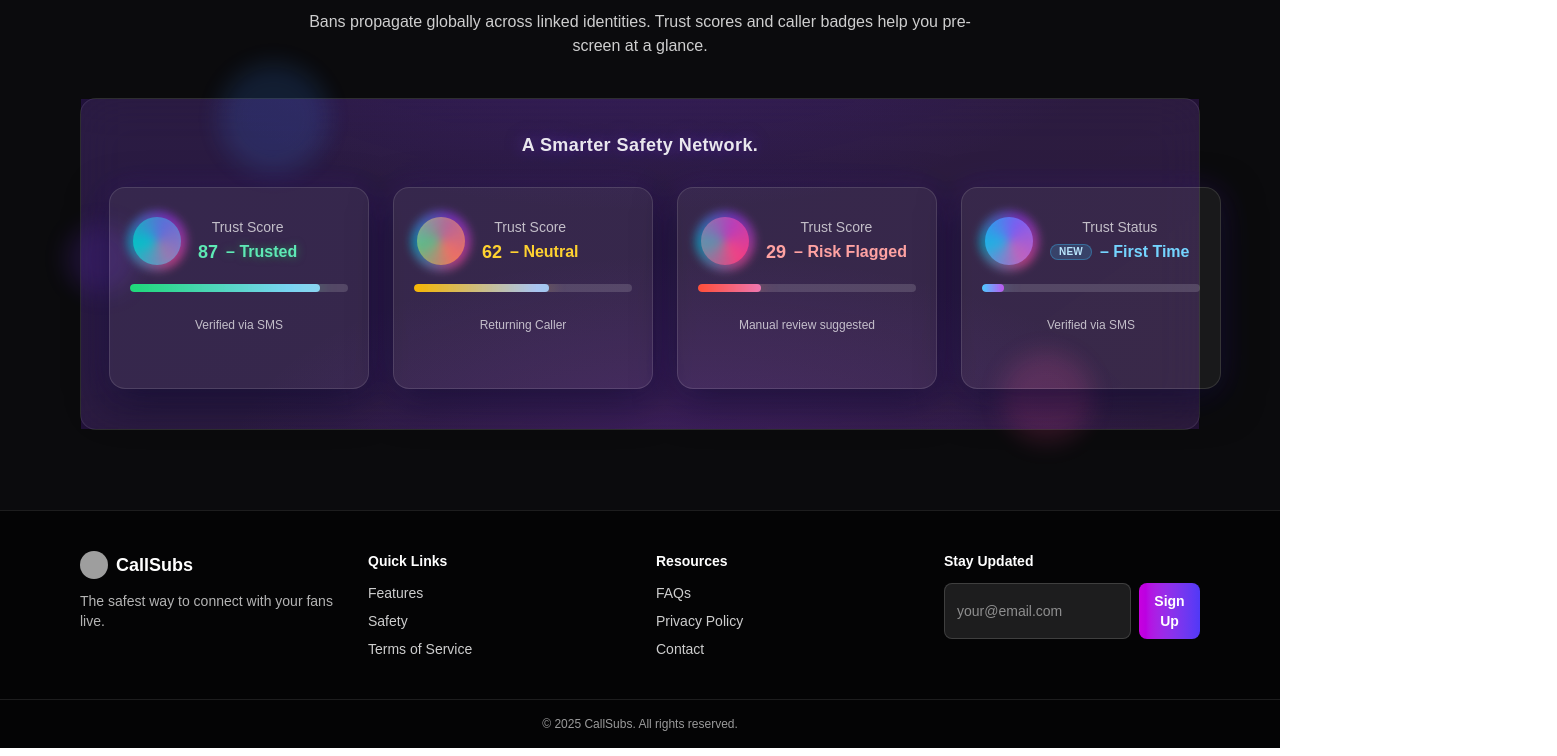
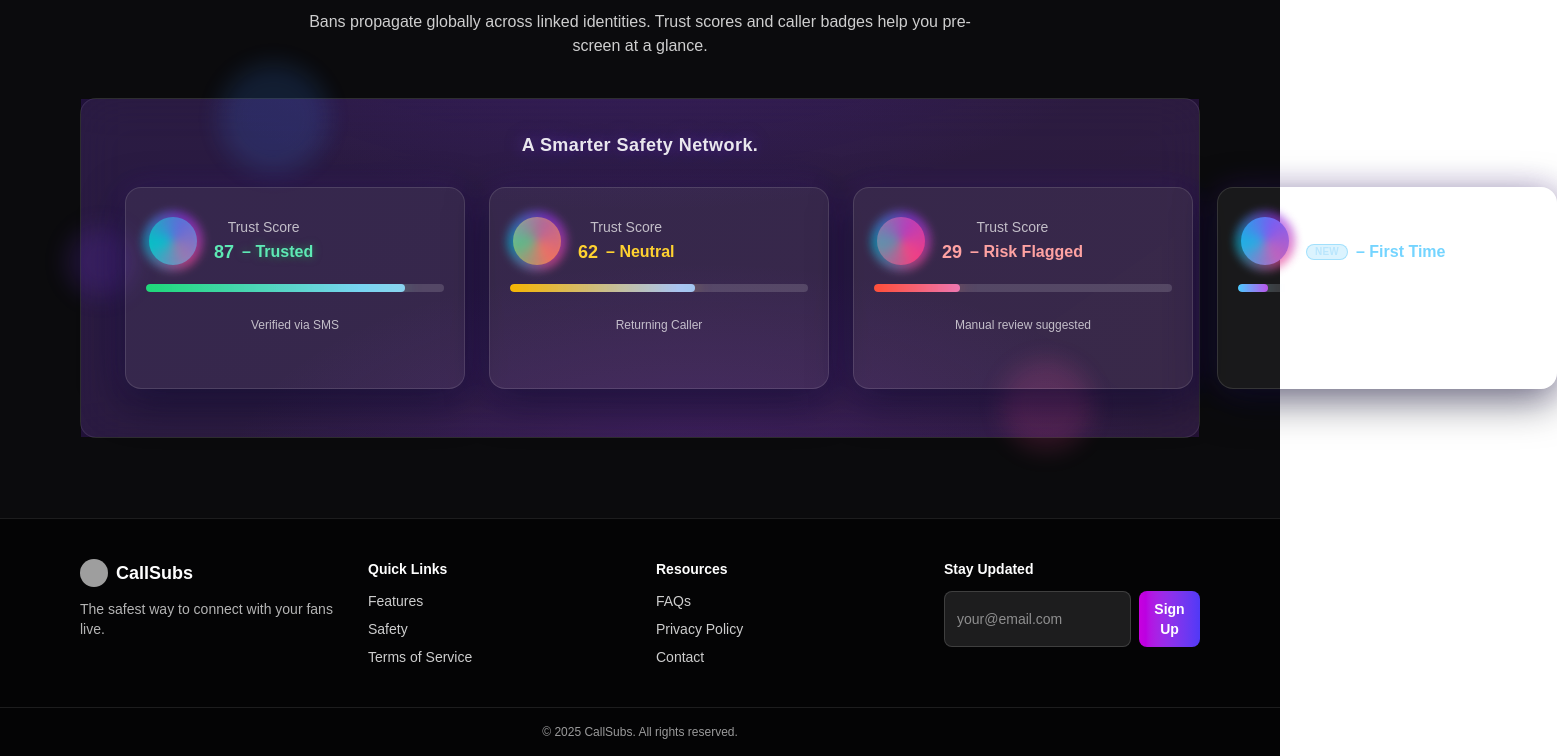
Before and after one commit to HakamKouki/CallSubs, a Next.js app: page /safety in a window 1280 px wide. Shown: the part 1361-2117 px from the top of the page, 1557 px wide, since content can reach past the window. Built offline with nearby package versions, Linux system fonts and the light colour scheme; grey boxes are pictures that could not be loaded.

Commit message:
🚀 Full safety page restored with illustrations, black bg, glow, header & footer

```diff
--- a/src/components/safety/TrustMonitor.tsx
+++ b/src/components/safety/TrustMonitor.tsx
@@ -190,16 +190,18 @@ export default function TrustMonitor() {
       <div
          className="
             relative z-10
-          grid grid-flow-col auto-cols-[minmax(320px,1fr)]
+            grid grid-flow-col auto-cols-[minmax(340px,1fr)]
             sm:grid-flow-row sm:auto-cols-auto
-          sm:[grid-template-columns:repeat(auto-fit,minmax(260px,1fr))]
-          lg:[grid-template-columns:repeat(4,minmax(260px,1fr))]
-          gap-5 lg:gap-6
+            sm:[grid-template-columns:repeat(auto-fit,minmax(300px,1fr))]
+            lg:[grid-template-columns:repeat(4,minmax(340px,1fr))]
+            gap-6
             overflow-x-auto sm:overflow-visible
             snap-x sm:snap-none
-          -mx-2 px-2 pb-2
+            -mx-2 px-6 pb-4
+            pr-10
           "
         >
+
         {/* Trusted */}
         <div className="tm-card rounded-2xl p-5 snap-start">
           <div className="tm-card-inner">
```
Lines whose indentation alone changed are shown as unchanged.
